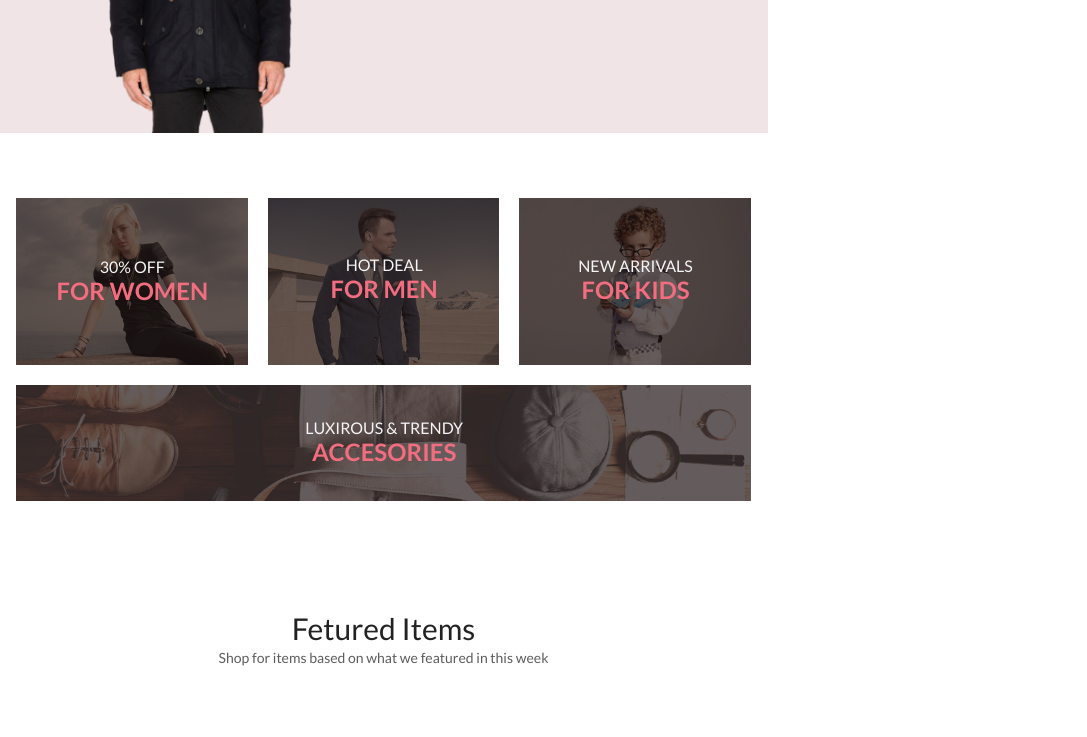
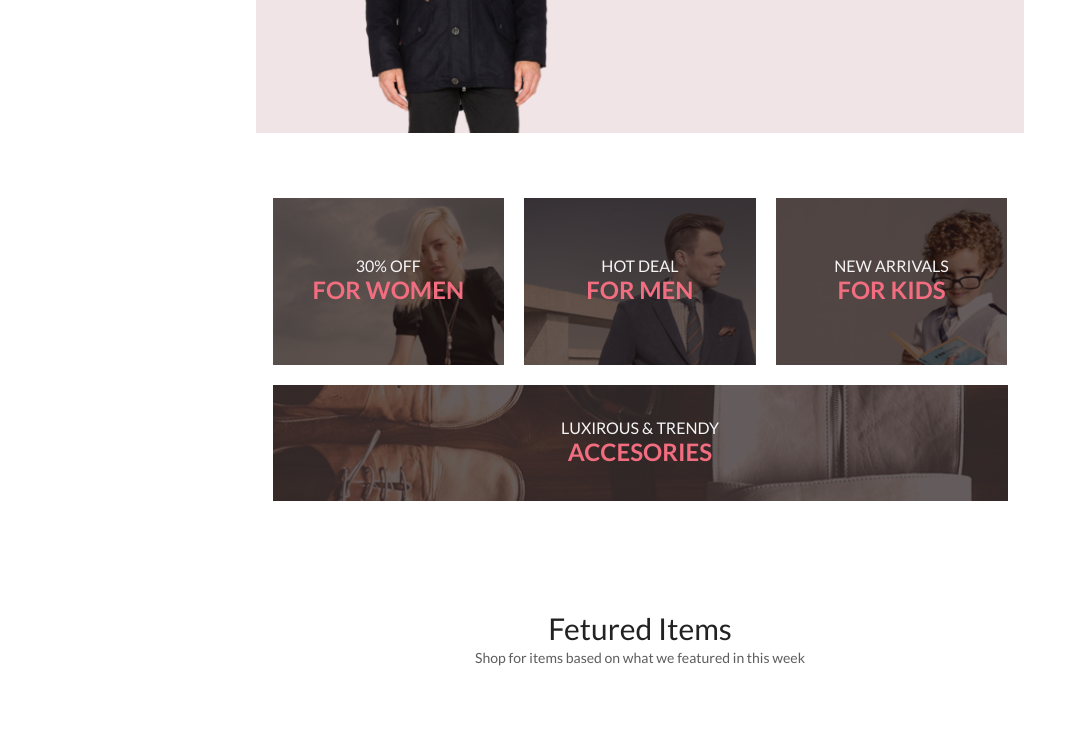
Before and after one commit to volottnazarov/Adaptiv, a plain HTML site: page index.html in a window 1280 px wide. Shown: the part 309-1046 px from the top of the page, without its empty margins (0-1087 px from the left). Drawn offline with Linux system fonts and the light colour scheme.

Commit message:
Adaptive_min_748px_Edit

```diff
--- a/index.html
+++ b/index.html
@@ -48,30 +48,26 @@
     </main>
     <section class="container section">
         <div class="categories">
-            <div class="imgCat">
-                <img class="imgCat" src="./img/Group 36.png" alt="For Women">
+            <div class="cat_1 imgCat">
                 <div class="text">
                     <h3 class="info lato16">30% OFF</h3>
                     <h2 class="textCenter lato24">FOR WOMEN</h2>
                 </div>
             </div>
-            <div class="imgCat">
-                <img class="imgCat" src="./img/Group 37.png" alt="For Men">
+            <div class="cat_2 imgCat">
                 <div class="text_2">
                     <h3 class="info lato16">HOT DEAL</h3>
                     <h2 class="textCenter lato24">FOR MEN</h2>
                 </div>
             </div>
-            <div>
-                <img class="imgCat" src="./img/Group 38.png" alt="For Kids">
+            <div class="cat_3 imgCat">
                 <div class="text_3">
                     <h3 class="info lato16">NEW ARRIVALS</h3>
                     <h2 class="textCenter lato24">FOR KIDS</h2>
                 </div>
             </div>
         </div>
-        <div>
-            <img class="acces" src="./img/Group 39.png" alt="Accesories">
+        <div class="acces">
             <div class="text_4">
                 <h3 class="info lato16">LUXIROUS & TRENDY
                 </h3>
@@ -132,9 +128,11 @@
                 </div>
             </div>
         </div>
-        <button type="button" class="border btn">
-            <p class="lato16 browse">Browse All Product</p>
-        </button>
+        <div class="btnDiv">
+            <button type="button" class="border btn">
+                <p class="lato16 browse">Browse All Product</p>
+            </button>
+        </div>
     </section>
 </body>
 </html>
--- a/style.css
+++ b/style.css
@@ -1,3 +1,7 @@
+@font-face {
+    font-family: "Lato";
+    src: url();
+}
 .lato-bold {
     font-family: "Lato", sans-serif;
     font-weight: 700;
@@ -58,6 +62,9 @@ img {
 }
 body {
     scroll-behavior: smooth;
+    display: flex;
+    align-items: center;
+    flex-direction: column;
 }
 .container{
     max-width: 1140px;
@@ -148,7 +155,6 @@ body {
 }
 .section {
     height: 470px;
-    margin-left: 230px;
     margin-top: 65px;
     display: flex;
     flex-direction: column;
@@ -164,33 +170,39 @@ body {
     width: 360px;
     height: 260px;
 }
+.cat_1 {
+    display: flex;
+    justify-content: center;
+    align-items: center;
+    background-image: url(./img/Group\ 36.png);
+}
+.cat_2 {
+    display: flex;
+    justify-content: center;
+    align-items: center;
+    background-image: url(./img/Group\ 37.png);
+}
+.cat_3 {
+    display: flex;
+    justify-content: center;
+    align-items: center;
+    background-image: url(./img/Group\ 38.png);
+}
 .text {
-    position: absolute;
     width: 154px;
     height: 50px;
-    left: 333px;
-    top: 1009px;
 }
 .text_2 {
-    position: absolute;
     width: 110px;
     height: 50px;
-    left: 745px;
-    top: 1009px;
 }
 .text_3 {
-    position: absolute;
     width: 115px;
     height: 50px;
-    left: 1133px;
-    top: 1009px;
 }
 .text_4 {
-    position: absolute;
     width: 159.72px;
     height: 50px;
-    left: 721.14px;
-    top: 1259px;
 }
 .info {
     text-align: center;
@@ -200,11 +212,15 @@ body {
     text-align: center;
 }
 .acces {
+    width: 1140px;
     height: 180px;
+    display: flex;
+    justify-content: center;
+    align-items: center;
+    background-image: url(./img/Group\ 39.png);
 }
 .cardSect {
     height: 1395px;
-    margin-left: 230px;
     margin-top: 96px;
     margin-bottom: 60px;
 }
@@ -219,10 +235,10 @@ body {
     padding-top: 48px;
     display: grid;
     grid-template-columns: repeat(3, 3fr);
-    gap: 30px;
+    gap: 18px;
 }
 .card {
-    width: 360px;
+    width: 358px;
     height: 587px;
 }
 .nameCard {
@@ -241,15 +257,20 @@ body {
     background: rgb(248, 248, 248);
 }
 .browse {
-    text-align: center;
     height: 19px;
+    padding: 10px;
+}
+.btnDiv {
+    display: flex;
+    justify-content: center;
+    align-items: center;
 }
 .border {
     width: 212px;
     height: 48px;
-    margin-left: 465px;
     margin-top: 48px;
     margin-bottom: 60px;
+    text-align: center;
     border: 1px solid #FF6A6A;
     background: #FFFFFF;
 }
@@ -291,6 +312,10 @@ body {
         padding-top: 138px;
         padding-left: 39px;
     }
+    .textTitle {
+        width: 283px;
+        height: 78px;
+    }
     .lato-bold {
         font-size: 24px;
     }
@@ -299,7 +324,6 @@ body {
     }
     .section {
         height: 303.04px;
-        margin-left: 16px;
         margin-top: 65px;
         gap: 20px;
     }
@@ -312,41 +336,12 @@ body {
         height: 167.62px;
     }
     .acces {
+        width: 735px;
         height: 116.04px;
     }
-    .text {
-        position: absolute;
-        width: 153.93px;
-        height: 50px;
-        left: 55.34px;
-        top: 566px;
-    }
-    .text_2 {
-        position: absolute;
-        width: 109.95px;
-        height: 50px;
-        left: 329.2px;
-        top: 564px;
-    }
-    .text_3 {
-        position: absolute;
-        width: 114.94px;
-        height: 50px;
-        left: 578.08px;
-        top: 565px;
-    }
-    .text_4 {
-        position: absolute;
-        width: 159.92px;
-        height: 50px;
-        left: 304.22px;
-        top: 727px;
-    }
     .cardSect {
-        height: 2980px;
-        margin-left: 16px;
+        height: 2060px;
         margin-top: 109px;
-        margin-bottom: 60px;
     }
     .cardH2 {
         margin-top: 3.3px;
@@ -356,8 +351,6 @@ body {
         grid-template-columns: repeat(2, 3fr);
     }
     .border {
-        margin-left: 278px;
         margin-top: 32.48px;
-        margin-bottom: 70.52px;
     }
 }
```
